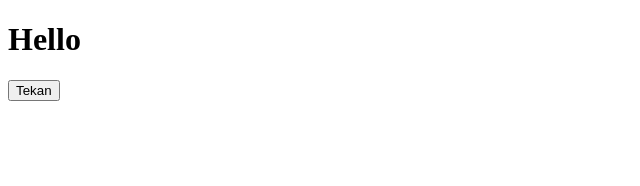
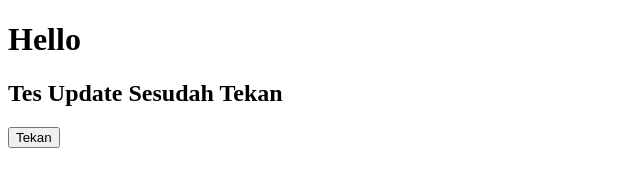
Before and after one commit to Neromancy/Neromancy.github.io, a plain HTML site: page index.html in a window 1280 px wide. Shown: the whole page, without its empty margins (0-640 px from the left). Drawn offline with Linux system fonts and the light colour scheme.

Commit message:
Update index.html

```diff
--- a/index.html
+++ b/index.html
@@ -13,6 +13,7 @@
 </head>
 <body>
   <h1>Hello</h1>
+  <h2>Tes Update Sesudah Tekan</h2>
   <button id="clickBtn">Tekan</button>
 
   <script src="main.js"></script>
```
